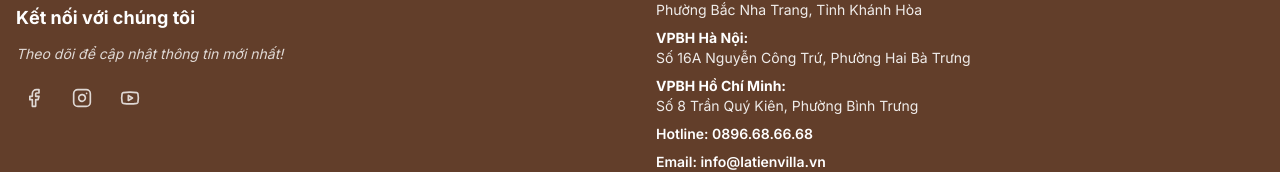
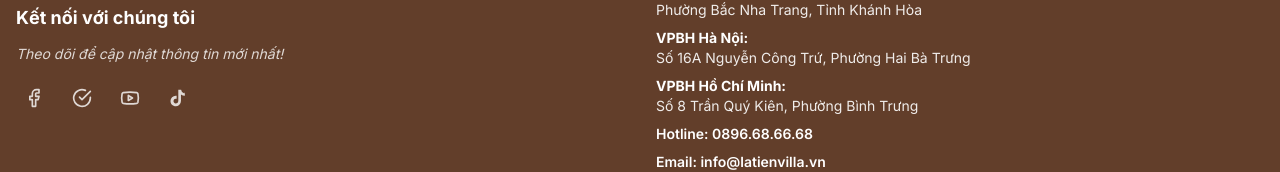
Before and after one commit to nam-techie/LaTienVilla, a React (Vite) app: page / in a window 1280 px wide. Shown: the part 10673-10845 px from the top of the page. Built offline with nearby package versions, Linux system fonts and the light colour scheme.

Commit message:
gán link

```diff
--- /dev/null
+++ b/src/components/icons/TikTokIcon.tsx
@@ -0,0 +1,7 @@
+const TikTokIcon = ({ className = "w-5 h-5" }) => (
+  <svg viewBox="0 0 24 24" className={className} fill="currentColor">
+    <path d="M19.59 6.69a4.83 4.83 0 0 1-3.77-4.25V2h-3.45v13.67a2.89 2.89 0 0 1-5.2 1.74 2.89 2.89 0 0 1 2.31-4.64c.298-.002.595.042.88.13V9.4a6.37 6.37 0 0 0-1-.05A6.3 6.3 0 0 0 3 15.65a6.29 6.29 0 0 0 10.39 4.79 6.41 6.41 0 0 0 2.16-4.81V7.73a8.16 8.16 0 0 0 4.65 1.49V5.77a4.84 4.84 0 0 1-0.61-.08Z"/>
+  </svg>
+);
+
+export default TikTokIcon;
--- a/src/components/layout/Footer.tsx
+++ b/src/components/layout/Footer.tsx
@@ -1,12 +1,13 @@
 import React from 'react';
-import { Facebook, Instagram, Youtube } from 'lucide-react';
+import { Facebook, Youtube, CheckCircle } from 'lucide-react';
 import { useScrollToSection } from '../../hooks/useScrollEffect';
+import TikTokIcon from '../icons/TikTokIcon';
 
 const Footer: React.FC = () => {
   const scrollToSection = useScrollToSection();
 
   return (
-    <footer style={{backgroundColor: '#623e2a'}} className="text-white">
+    <footer style={{ backgroundColor: '#623e2a' }} className="text-white">
       <div className="container mx-auto px-4 py-12">
         <div className="grid md:grid-cols-2 gap-8">
           {/* Left Column - Logo & Social */}
@@ -32,14 +33,37 @@ const Footer: React.FC = () => {
 
               {/* Social Icons */}
               <div className="flex space-x-3">
-                <a href="#" className="text-white/80 hover:text-white transition-colors p-2 rounded-full hover:bg-white/10">
+                <a
+                  href="https://www.facebook.com/search/top?q=ctcp%20nh%C3%A0%20ann%20home"
+                  target="_blank"
+                  rel="noopener noreferrer"
+                  className="text-white/80 hover:text-white transition-colors p-2 rounded-full hover:bg-white/10"
+                >
                   <Facebook className="w-5 h-5" />
                 </a>
-                <a href="#" className="text-white/80 hover:text-white transition-colors p-2 rounded-full hover:bg-white/10">
-                  <Instagram className="w-5 h-5" />
+                <a
+                  href="https://www.annhome.vn/"
+                  target="_blank"
+                  rel="noopener noreferrer"
+                  className="text-white/80 hover:text-white transition-colors p-2 rounded-full hover:bg-white/10"
+                >
+                  <CheckCircle className="w-5 h-5" />
                 </a>
-                <a href="#" className="text-white/80 hover:text-white transition-colors p-2 rounded-full hover:bg-white/10">
+                <a
+                  href="https://www.youtube.com/@annhome"
+                  target="_blank"
+                  rel="noopener noreferrer"
+                  className="text-white/80 hover:text-white transition-colors p-2 rounded-full hover:bg-white/10"
+                >
                   <Youtube className="w-5 h-5" />
+                </a>
+                <a
+                  href="https://www.tiktok.com/@annhome.official"
+                  target="_blank"
+                  rel="noopener noreferrer"
+                  className="text-white/80 hover:text-white transition-colors p-2 rounded-full hover:bg-white/10"
+                >
+                  <TikTokIcon />
                 </a>
               </div>
             </div>
@@ -81,19 +105,28 @@ const Footer: React.FC = () => {
               </p>
               <div className="flex space-x-6">
                 <button
-                  onClick={() => scrollToSection('about')}
+                  onClick={(e) => {
+                    e.preventDefault();
+                    scrollToSection('about');
+                  }}
                   className="font-sans text-sm text-white/70 hover:text-white transition-colors"
                 >
                   Giới thiệu
                 </button>
                 <button
-                  onClick={() => scrollToSection('features')}
+                  onClick={(e) => {
+                    e.preventDefault();
+                    scrollToSection('features');
+                  }}
                   className="font-sans text-sm text-white/70 hover:text-white transition-colors"
                 >
                   Tiện ích
                 </button>
                 <button
-                  onClick={() => scrollToSection('contact')}
+                  onClick={(e) => {
+                    e.preventDefault();
+                    scrollToSection('contact');
+                  }}
                   className="font-sans text-sm text-white/70 hover:text-white transition-colors"
                 >
                   Liên hệ
```
